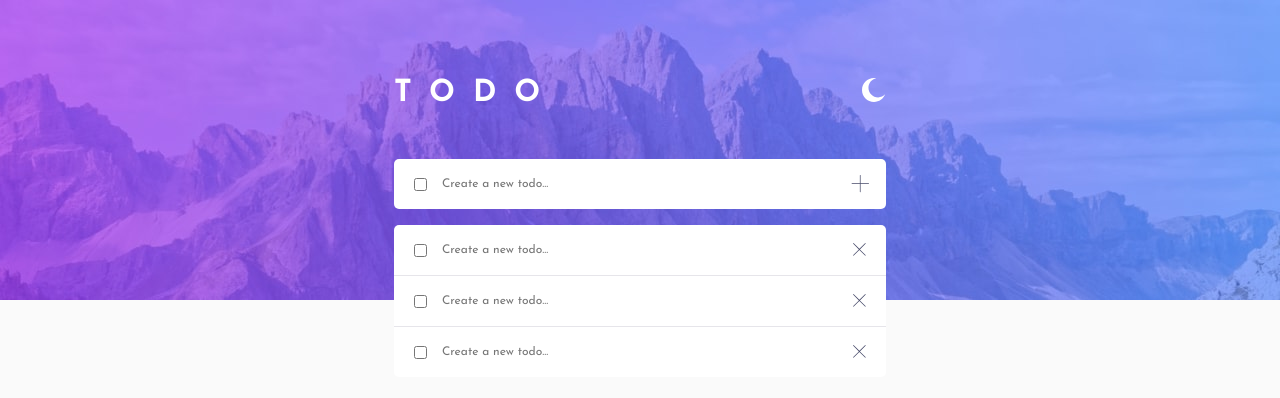
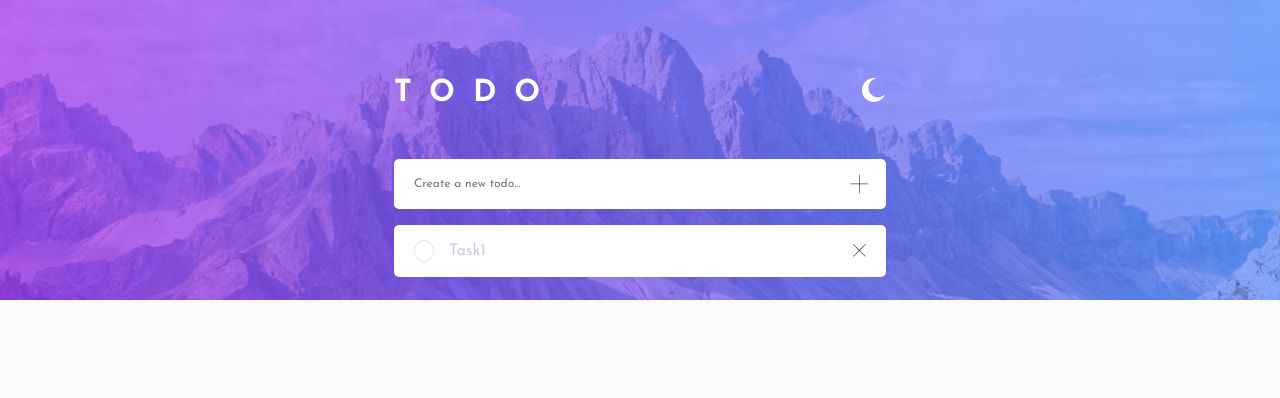
Before and after one commit to lukaszkus/todo-app, a React (Create React App) app: page / in a window 1280 px wide. Shown: the top 398 px of the page. Built offline with nearby package versions, Linux system fonts and the light colour scheme.

Commit message:
todo logic added

```diff
--- a/src/components/ToDo/ToDoElements.js
+++ b/src/components/ToDo/ToDoElements.js
@@ -1,12 +1,35 @@
 import styled from "styled-components";
+import { clr } from "../variables";
 
 import crossIcon from "../../images/icon-cross.svg";
+import checkIcon from "../../images/icon-check.svg";
 
 export const Container = styled.main``;
 
 export const CheckBox = styled.input`
+  appearance: none;
   margin-right: 15px;
+  width: 20px;
+  aspect-ratio: 1;
+  border: 1px solid ${({ theme }) => theme.line};
   border-radius: 50%;
+  display: grid;
+  place-content: center;
+  &:hover {
+    border: 1px solid ${clr.bright};
+    cursor: pointer;
+  }
+  &::before {
+    content: url(${checkIcon});
+    background-image: ${clr.gradient};
+    transform: scale(0);
+    width: 20px;
+    aspect-ratio: 1;
+    border-radius: 50%;
+  }
+  &:checked::before {
+    transform: scale(1);
+  }
 `;
 
 export const Form = styled.form`
@@ -17,6 +40,7 @@ export const Form = styled.form`
   background: ${({ theme }) => theme.todoBg};
   border-radius: 5px;
   margin-bottom: 1rem;
+  position: relative;
 
   @media screen and (min-width: 768px) {
   }
@@ -61,4 +85,9 @@ export const Item = styled.li`
   &:last-child {
     border: none;
   }
+  position: relative;
 `;
+
+export const Div = styled.div`
+  width: 100%;
+`;
--- a/src/components/ToDo/index.js
+++ b/src/components/ToDo/index.js
@@ -1,4 +1,5 @@
 import React from "react";
+import { useState } from "react";
 
 import {
   Container,
@@ -8,32 +9,64 @@ import {
   CheckBox,
   Input,
   Btn,
+  Div,
 } from "./ToDoElements";
 
 export default function ToDo() {
+  const [todos, setTodos] = useState([{ text: "Task1" }]);
+  const [value, setValue] = useState("");
+
+  const addTodo = (text) => {
+    const newTodos = [...todos, { text }];
+    setTodos(newTodos);
+  };
+
+  const removeTodo = (index) => {
+    const newTodos = [...todos];
+    newTodos.splice(index, 1);
+    setTodos(newTodos);
+  };
+
+  const completeTodo = (index) => {
+    const newTodos = [...todos];
+    newTodos[index].isCompleted = true;
+    setTodos(newTodos);
+  };
+
+  const handleAdd = (e) => {
+    e.preventDefault();
+    if (!value) return;
+    addTodo(value);
+    setValue("");
+  };
+
   return (
     <Container>
       <Form>
-        <CheckBox type="checkbox" />
-        <Input type="text" placeholder="Create a new todo..." />
-        <Btn role="button" Function="Add" />
+        <Input
+          type="text"
+          placeholder="Create a new todo..."
+          value={value}
+          onChange={(e) => setValue(e.target.value)}
+        />
+        <Btn role="button" Function="Add" onClick={handleAdd} />
       </Form>
       <List>
-        <Item>
-          <CheckBox type="checkbox" />
-          <Input type="text" placeholder="Create a new todo..." />
-          <Btn role="button" Function="Remove" />
-        </Item>
-        <Item>
-          <CheckBox type="checkbox" />
-          <Input type="text" placeholder="Create a new todo..." />
-          <Btn role="button" />
-        </Item>
-        <Item>
-          <CheckBox type="checkbox" />
-          <Input type="text" placeholder="Create a new todo..." />
-          <Btn role="button" />
-        </Item>
+        {todos.map((todo, index) => (
+          <Item key={index} index={index}>
+            <CheckBox type="checkbox" onClick={() => completeTodo(index)} />
+            <Div
+              style={{ textDecoration: todo.isCompleted ? "line-through" : "" }}
+            >
+              {todo.text}
+            </Div>
+            <Btn
+              role="button"
+              Function="Remove"
+              onClick={() => removeTodo(index)}
+            />
+          </Item>
+        ))}
       </List>
     </Container>
   );
```
